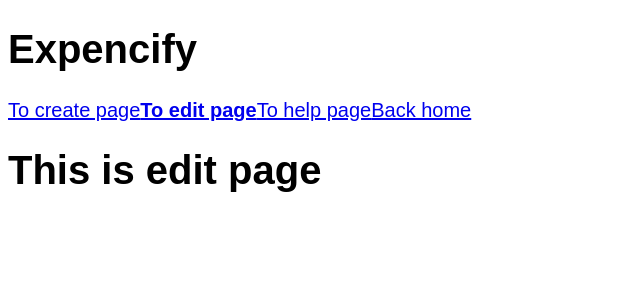
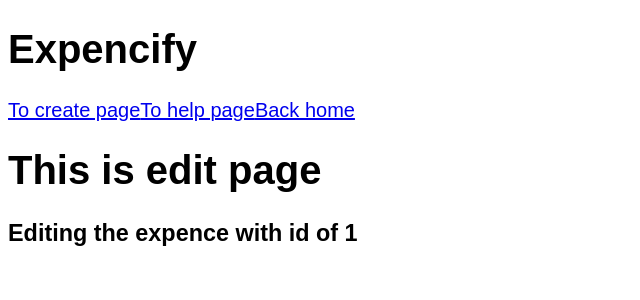
Before and after one commit to LawrenShin/expencify, a React (Create React App) app: page /edit/1 in a window 1280 px wide. Shown: the top 300 px of the page, without its empty margins (0-640 px from the left). Built offline with nearby package versions, Linux system fonts and the light colour scheme.

Commit message:
props and get params with router

```diff
--- a/src/components/edit/Edit.js
+++ b/src/components/edit/Edit.js
@@ -1,7 +1,12 @@
 import React from 'react';
 
-const Edit = () => (
-    <h1>This is edit page</h1>
-);
+const Edit = (props) => {
+    return (
+        <div>
+            <h1>This is edit page</h1>
+            <h3>Editing the expence with id of {props.match.params.id}</h3>
+        </div>
+    );
+}
 
 export default Edit;
--- a/src/components/header/Header.js
+++ b/src/components/header/Header.js
@@ -5,7 +5,6 @@ const Header = () => (
   <div>
     <h1>Expencify</h1>
     <NavLink to="/create" activeClassName="is-active">To create page</NavLink>
-    <NavLink to="/edit" activeClassName="is-active">To edit page</NavLink>
     <NavLink to="/help" activeClassName="is-active">To help page</NavLink>
     <NavLink exact to="/" activeClassName="is-active">Back home</NavLink>
   </div>
--- a/src/components/help/Help.js
+++ b/src/components/help/Help.js
@@ -1,7 +1,10 @@
 import React from 'react';
 
-const Help = () => (
-    <h1>this is help page</h1>
-);
+const Help = (props) => {
+    console.log(props);
+    return (
+        <h1>this is help page</h1>
+    );
+}
 
 export default Help;
--- a/src/routes/AppRouter.js
+++ b/src/routes/AppRouter.js
@@ -16,7 +16,7 @@ const AppRouter = () => (
             <Switch>
                 <Route exact path="/" component={Root} />
                 <Route path="/create" component={Create} />
-                <Route path="/edit" component={Edit} />
+                <Route path="/edit/:id" component={Edit} />
                 <Route path="/help" component={Help} />
                 <Route component={NotFound} />
             </Switch>
```
